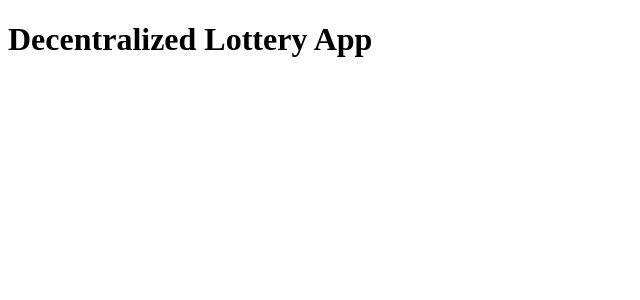
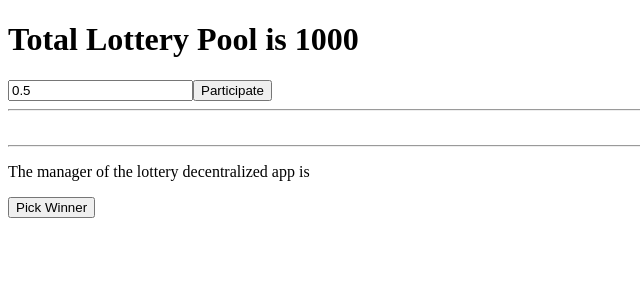
Before and after one commit to rbwade/web3.0, a Next.js app: page / in a window 1280 px wide. Shown: the top 300 px of the page, without its empty margins (0-640 px from the left). Built offline with nearby package versions, Linux system fonts and the light colour scheme.

Commit message:
Deployed to Rinkby

```diff
--- a/lottery.js
+++ b/lottery.js
@@ -1,5 +1,5 @@
 import web3 from './web3.js';
-const address ='';
+const address ='0x7F801A10C681bE1155c17aCaaaaE018AA2f9a1BB';
 const abi =[{"constant":true,"inputs":[{"name":"","type":"uint256"}],"name":"participants","outputs":[{"name":"","type":"address"}],"payable":false,"stateMutability":"view","type":"function"},{"constant":true,"inputs":[],"name":"manager","outputs":[{"name":"","type":"address"}],"payable":false,"stateMutability":"view","type":"function"},{"constant":false,"inputs":[],"name":"pickWinner","outputs":[],"payable":false,"stateMutability":"nonpayable","type":"function"},{"constant":false,"inputs":[],"name":"enterLottery","outputs":[],"payable":true,"stateMutability":"payable","type":"function"},{"inputs":[],"payable":false,"stateMutability":"nonpayable","type":"constructor"}];
 
 export default new web3.eth.Contract(abi,address);
--- a/pages/index.js
+++ b/pages/index.js
@@ -3,7 +3,16 @@
 class Lottery extends Component{
   render(){
     return(
-      <h1>Decentralized Lottery App</h1>
+      <div>
+        <h1>Total Lottery Pool is 1000 </h1>
+        <form>
+           <input value = "0.5" />
+           <button type="submit">Participate</button>
+        </form>
+         <hr /> <br /> <hr />
+         <p> The manager of the lottery decentralized app is </p>
+         <button>Pick Winner</button>
+      </div>
     )
   }
 }
```
Also changed, not shown: deploy.js (+7 -0 lines).
